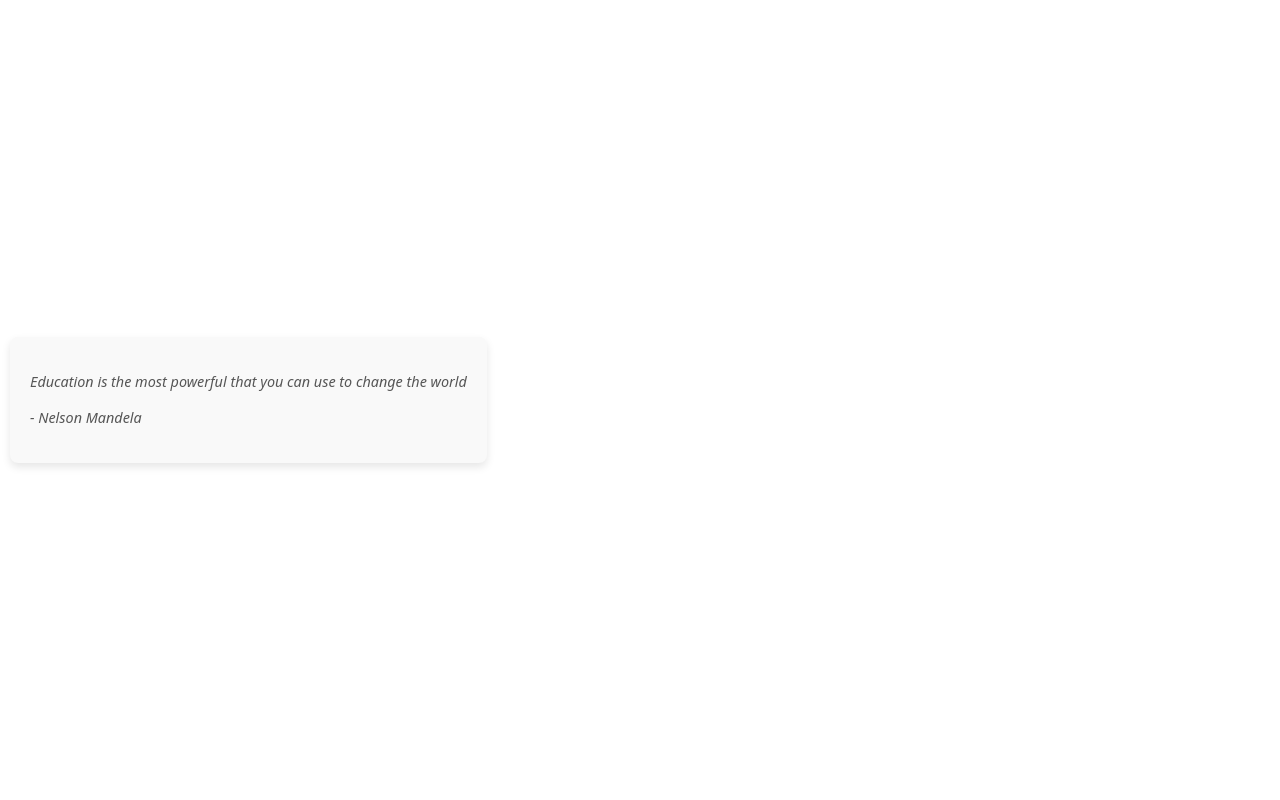
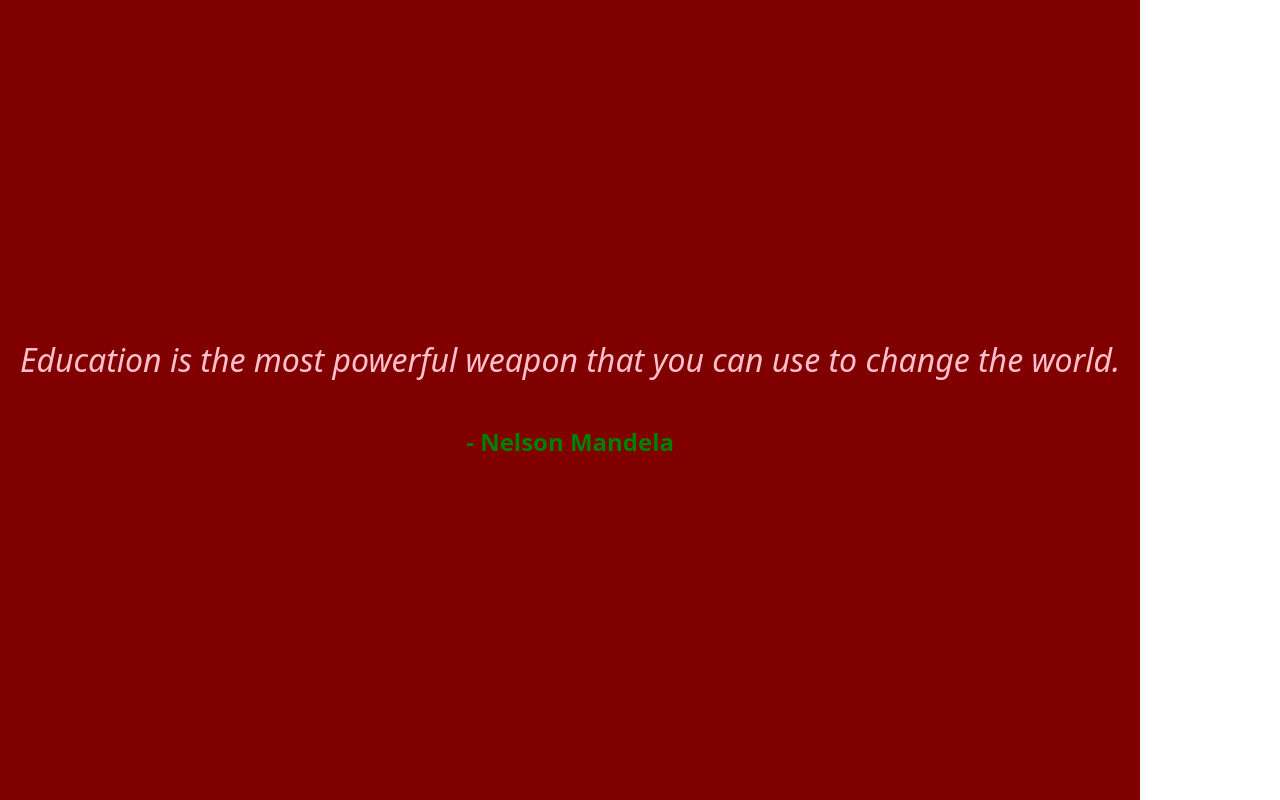
Before and after one commit to dineshctoula/react-Tutorial, a React (Vite) app: page / in a window 1280 px wide. Built offline with nearby package versions, Linux system fonts and the light colour scheme.

Commit message:
29. style components in ReactJs

```diff
--- a/package.json
+++ b/package.json
@@ -11,7 +11,9 @@
   },
   "dependencies": {
     "react": "^19.2.0",
-    "react-dom": "^19.2.0"
+    "react-dom": "^19.2.0",
+    "style-components": "^0.1.0",
+    "styled-components": "^6.1.19"
   },
   "devDependencies": {
     "@eslint/js": "^9.39.1",
--- a/src/App.jsx
+++ b/src/App.jsx
@@ -1,12 +1,45 @@
-import style from './App.module.css';
-function App(){
+import { useState } from "react";
+import styled from "styled-components";
+
+// Container for the quote
+const Quote = styled.div`
+  display: flex;
+  flex-direction: column;
+  align-items: center;
+  justify-content: center;  /* fixed typo */
+  height: 100vh;
+  background-color: maroon; /* fixed typo */
+`;
+
+// The main quote text
+const QuoteCard = styled.p`
+  font-size: 2em;
+  color: pink;
+  text-align: center;
+  margin: 0;
+  padding: 20px;
+  font-style: italic;
+`;
+
+// The author text
+const QuotesAuthor = styled.p`
+  font-size: 1.5em;
+  color: ${(props) => props.color};  // dynamic color from state
+  font-weight: bold;  /* fixed CSS property */
+  margin-top: 20px;
+`;
+
+function App() {
+  const [color, setColor] = useState("green");  // state for author color
+
   return (
-    <div className={style.quoteCard}>
-      <p className={style.quoteTag}>Education is the most powerful that you can use to change the world</p>
-      <p className={style.quoteAuthor}>- Nelson Mandela</p>
+    <Quote>
+      <QuoteCard>
+        Education is the most powerful weapon that you can use to change the world.
+      </QuoteCard>
+      <QuotesAuthor color={color}>- Nelson Mandela</QuotesAuthor>
+    </Quote>
+  );
+}
 
-    </div>
-  );
-
-}
 export default App;
```
Also changed, not shown: 1 other file (tests, documents, lock files or other folders).
